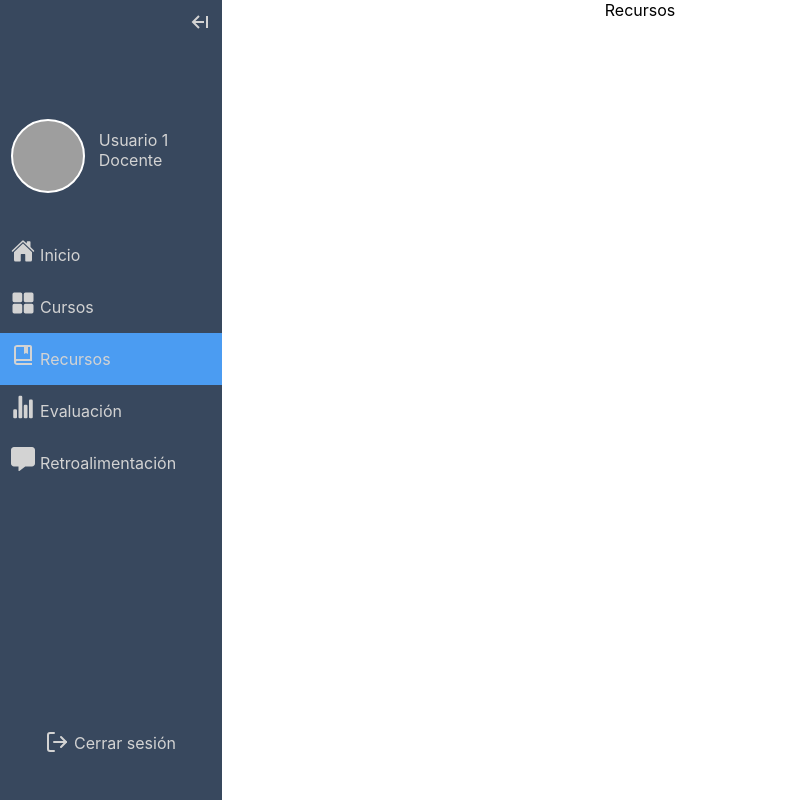
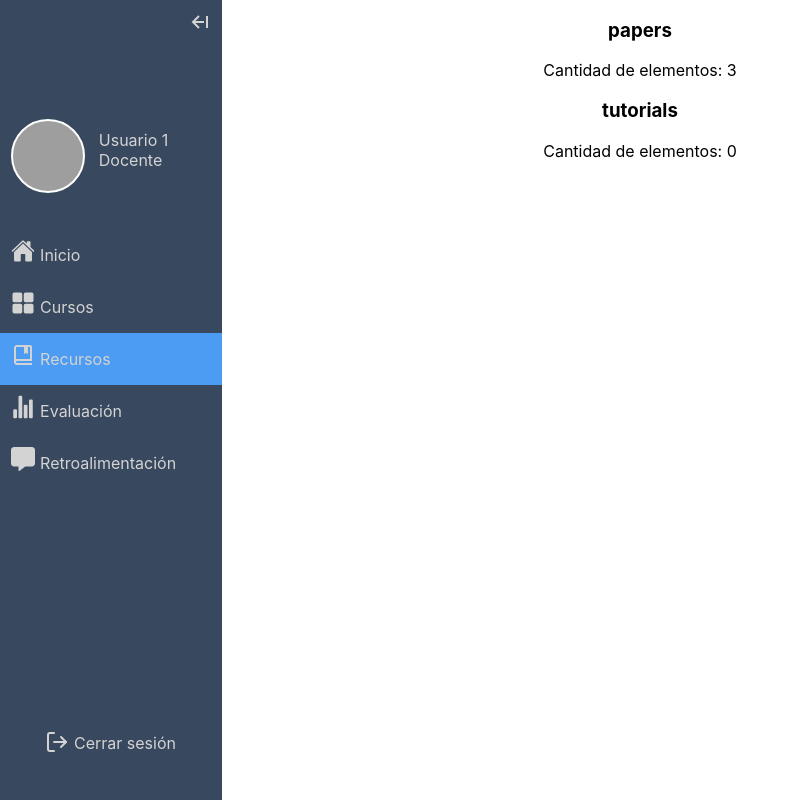
Before and after one commit to Aalzate95/Iot-cloud-front, a React (Create React App) app: page /resources in a window 1280 px wide. Shown: the whole page, without its empty margins (0-799 px from the left). Built offline with nearby package versions, Linux system fonts and the light colour scheme; grey boxes are pictures that could not be loaded.

Commit message:
tipo de recurso

```diff
--- a/src/views/resources/Resources.js
+++ b/src/views/resources/Resources.js
@@ -1,10 +1,41 @@
 import React from 'react';
 import './Resources.css'
 
+const data = {
+    results:{
+        papers:[
+            {},
+            {},
+            {},
+        ],
+        tutorials:[
+
+        ]
+    }
+}
+
+
+const renderResourcesCards = Object.keys(data.results).map((resourceKind)=>{
+        let totalElements = data.results[resourceKind].length;
+        return(
+            <div>
+                <div>
+                    <h3>{resourceKind}</h3>
+                    <p>Cantidad de elementos: {totalElements}</p>
+                </div>
+            </div>
+            )
+    })
+
+
+
+
 const Resources = () => {
     return (
-    <div>
-        Recursos
+    <div className="Resources">
+        <div>
+            {renderResourcesCards}
+        </div>
     </div>
     );
 }
```
